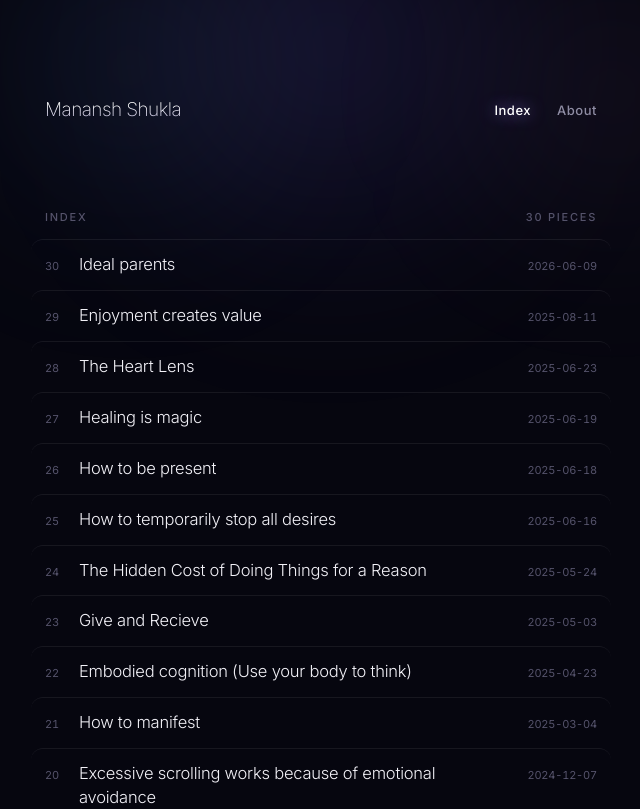
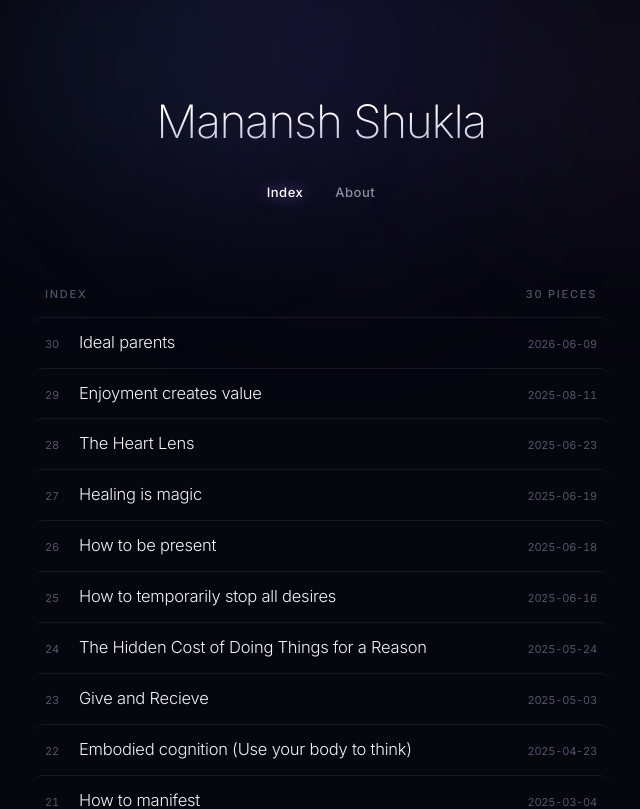
Before and after one commit to manansh11/portfolio-blog, a Next.js app: page / in a window 1280 px wide. Shown: the top 809 px of the page, without its empty margins (319-959 px from the left). Built offline with nearby package versions, Linux system fonts and the light colour scheme.

Commit message:
Use full masthead on home and about pages

```diff
--- a/app/components/header.tsx
+++ b/app/components/header.tsx
@@ -32,6 +32,18 @@ function Nav({ pathname }: { pathname: string }) {
 
 export function Header() {
   const pathname = usePathname()
+  const isFullMasthead = pathname === '/' || pathname === '/about'
+
+  if (isFullMasthead) {
+    return (
+      <header className="masthead-home">
+        <Link href="/" style={{ textDecoration: 'none' }}>
+          <h1 className="site-name text-light-gradient">Manansh Shukla</h1>
+        </Link>
+        <Nav pathname={pathname} />
+      </header>
+    )
+  }
 
   return (
     <header className="masthead-compact">
--- a/app/global.css
+++ b/app/global.css
@@ -129,6 +129,20 @@ body {
 
 /* ─── Masthead ─── */
 
+.masthead-home {
+  display: flex;
+  flex-direction: column;
+  align-items: center;
+  text-align: center;
+}
+
+.masthead-home .site-name {
+  font-size: clamp(34px, 7vw, 46px);
+  font-weight: 250;
+  letter-spacing: -0.03em;
+  line-height: 1.1;
+}
+
 .masthead-compact {
   display: flex;
   justify-content: space-between;
@@ -151,6 +165,11 @@ body {
 .site-nav {
   display: flex;
   gap: 26px;
+}
+
+.masthead-home .site-nav {
+  margin-top: 36px;
+  gap: 32px;
 }
 
 .nav-link {
```
